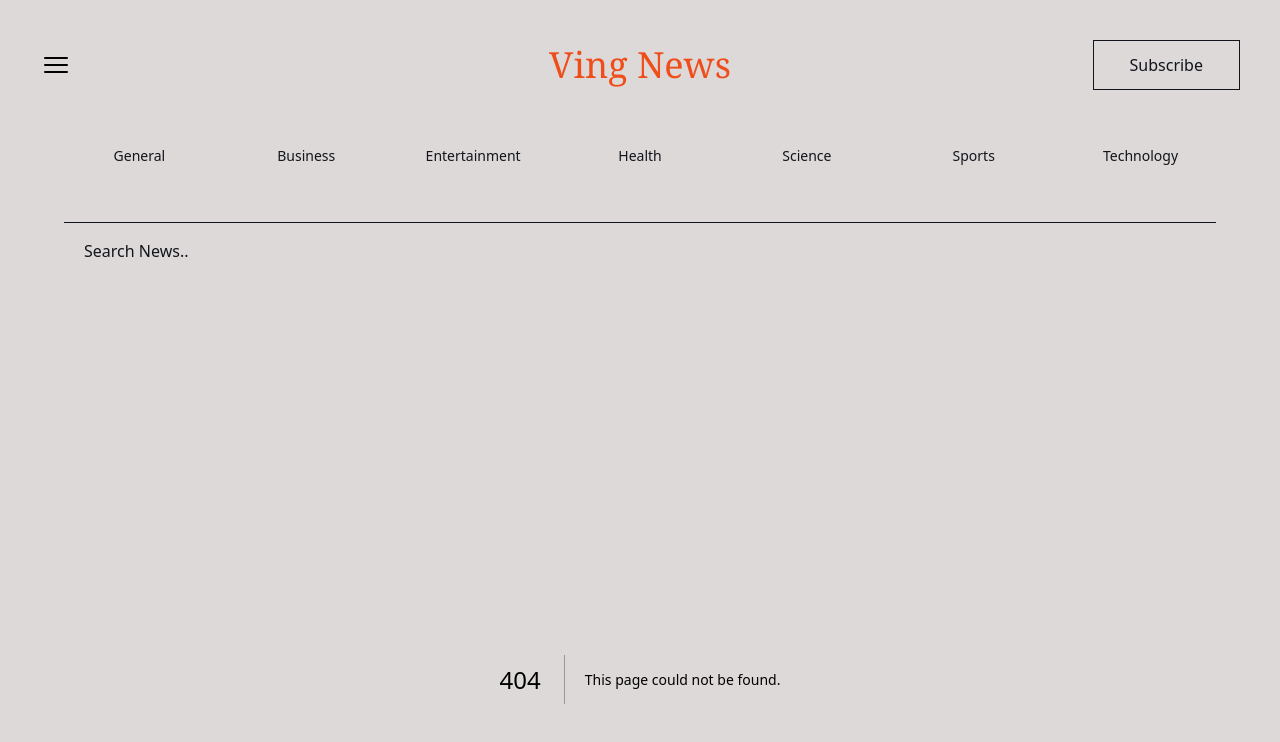
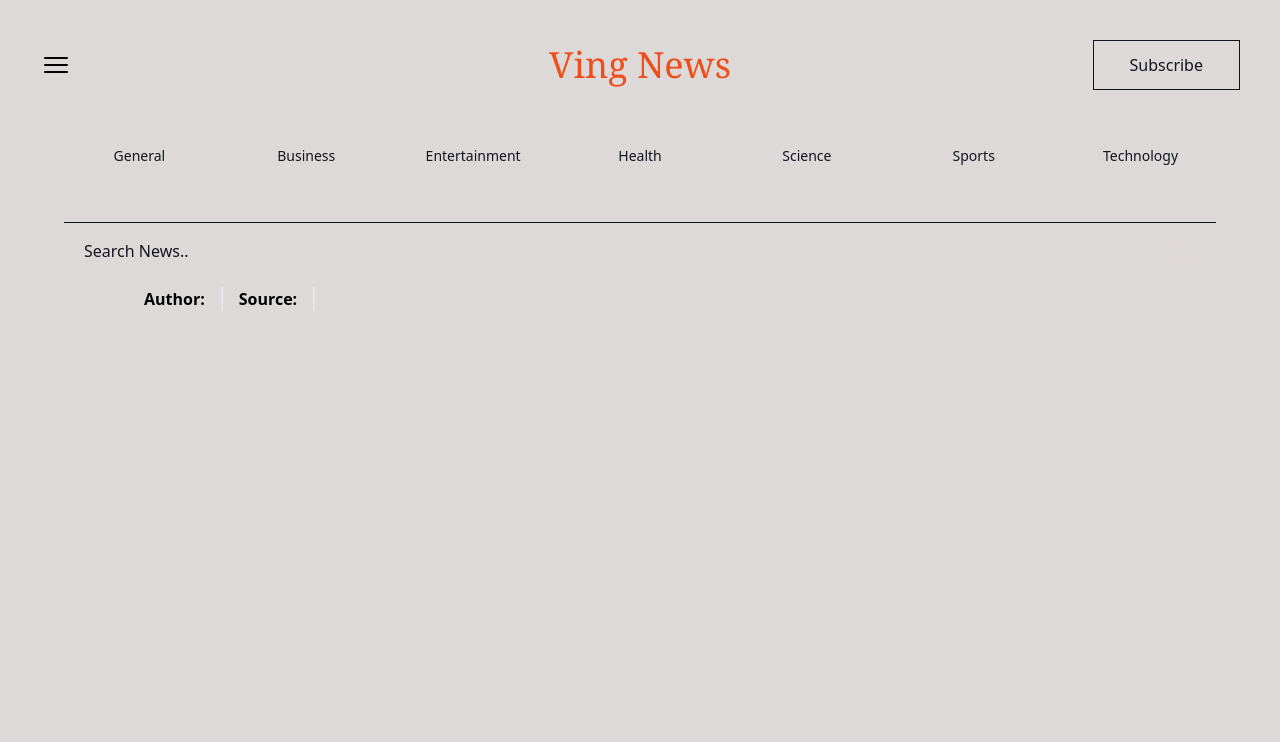
Before and after one commit to NiranMike/ving_news, a Next.js app: page /article in a window 1280 px wide. Before the commit this address had no page. Shown: the top 742 px of the page. Built offline with nearby package versions, Linux system fonts and the light colour scheme.

Commit message:
made an article function

```diff
--- /dev/null
+++ b/app/article/page.tsx
@@ -0,0 +1,45 @@
+import React from 'react'
+import { notFound } from 'next/navigation'
+type Props = {
+    searchParams?: Article;
+}
+
+const ArticlePage = ({ searchParams }: Props) => {
+    if (
+        (searchParams && Object.entries(searchParams).length === 0) ||
+        !searchParams
+    ) {
+        return notFound();
+    }
+    const article: Article = searchParams;
+  return (
+    <article>
+          <section className='flex flex-col lg:flex-row pb-24 px-0 lg:px-10'>
+              {
+                  article.image && (
+                      <img
+                          className='h-50 max-w-md mx-auto md:max-w-lg
+                          lg:max-w-xl object-cover rounded-lg shadow-md'
+                          src={article.image}
+                          alt={article.title} />
+                  )
+              }
+              <div className='px-10'>
+                  <h1 className='headerTitle px-0 no-underline pb-2'>
+                      {article.title}
+                  </h1>
+
+                  <div className='flex divide-x-2 space-x-4'>
+                      <h2 className='font-bold'>Author: {  article.author}</h2>
+                      <h2 className='font-bold pl-4'>Source: {article.source}</h2>
+                      <p className='pl-4'>{ article.published_at}</p>
+                  </div>
+
+                  <p className='pt-4'>{ article.description }</p>
+              </div>
+        </section>
+    </article>
+  )
+}
+
+export default ArticlePage
```
